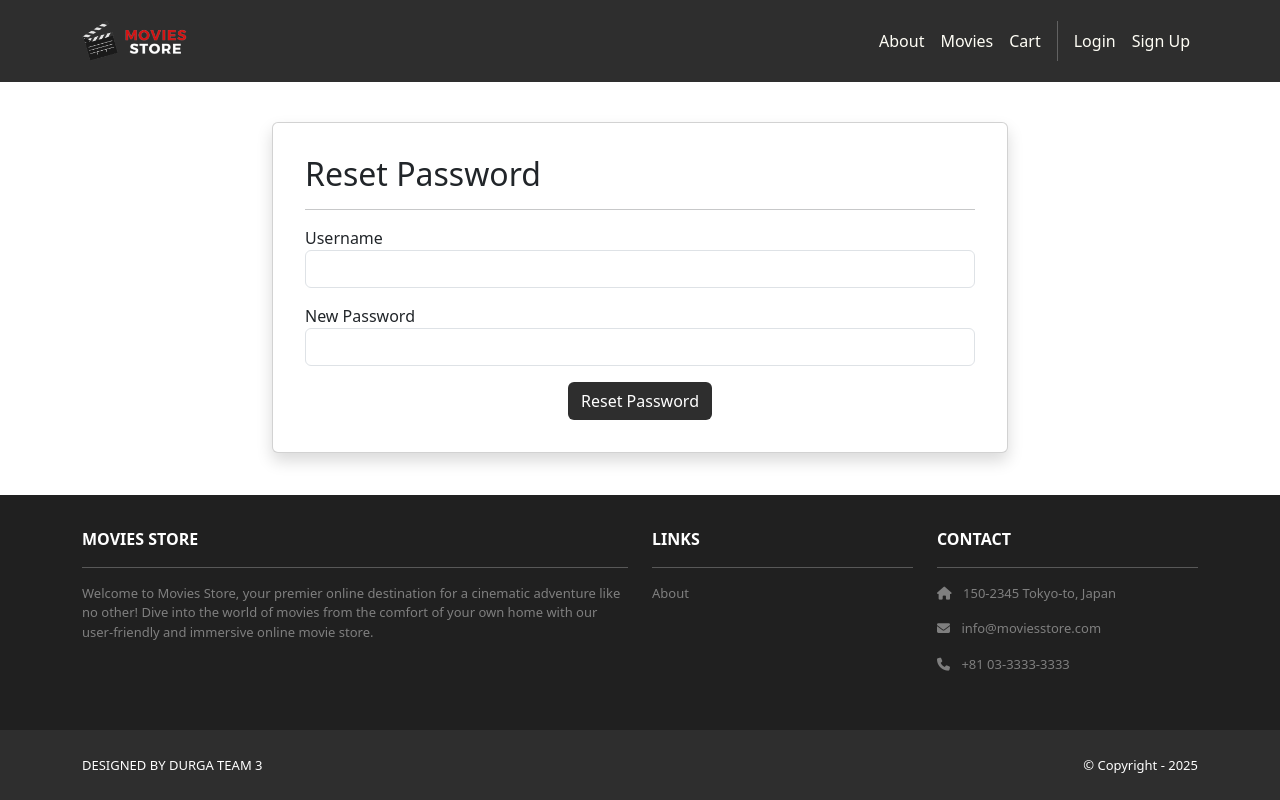
After one commit to cs-2340-durga-3/project-1, a Django app: page /accounts/reset_password/ in a window 1280 px wide. The commit adds this page. Run offline with Django 5.2, Linux system fonts and the light colour scheme; some libraries are stand-ins or nearby versions.

Commit message:
added reset password function

```diff
--- a/accounts/templates/accounts/login.html
+++ b/accounts/templates/accounts/login.html
@@ -31,6 +31,9 @@
                 </button>
               </div>
             </form>
+            <div class="text-center mt-3">
+              <a class="nav-link" href="{% url 'accounts.reset_password' %}">Reset Password</a>
+            </div>
           </div>
         </div>
       </div>
--- /dev/null
+++ b/accounts/templates/accounts/reset_password.html
@@ -0,0 +1,38 @@
+{% extends 'base.html' %}
+{% block content %}
+<div class="p-3 mt-4">
+    <div class="container">
+      <div class="row justify-content-center">
+        <div class="col-md-8">
+          <div class="card shadow p-3 mb-4 rounded">
+            <div class="card-body">
+              <h2>{{ template_data.title }}</h2>
+              <hr />
+              {% if template_data.success %}
+                <div class="alert alert-success">{{ template_data.success }}</div>
+              {% elif template_data.error %}
+                <div class="alert alert-danger">{{ template_data.error }}</div>
+              {% endif %}
+              <form method="POST">
+                {% csrf_token %}
+                <p>
+                  <label for="username">Username</label>
+                  <input id="username" type="text" name="username" required class="form-control">
+                </p>
+                <p>
+                  <label for="new_password">New Password</label>
+                  <input id="new_password" type="password" name="new_password" required class="form-control">
+                </p>
+                <div class="text-center">
+                  <button type="submit" class="btn bg-dark text-white">
+                    Reset Password
+                  </button>
+                </div>
+              </form>
+            </div>
+          </div>
+        </div>
+      </div>
+    </div>
+  </div>
+{% endblock content %}
--- a/accounts/urls.py
+++ b/accounts/urls.py
@@ -6,4 +6,5 @@ urlpatterns = [
     path('login/', views.login, name='accounts.login'),
     path('logout/', views.logout, name='accounts.logout'),
     path('orders/', views.orders, name='accounts.orders'),
+    path('reset_password/', views.reset_password, name='accounts.reset_password'),
 ]
--- a/accounts/views.py
+++ b/accounts/views.py
@@ -4,6 +4,9 @@ from .forms import CustomUserCreationForm, CustomErrorList
 from django.shortcuts import redirect
 from django.contrib.auth.decorators import login_required
 from django.contrib.auth.models import User
+from django.contrib.auth.forms import PasswordResetForm
+from django.core.mail import send_mail
+from django.conf import settings
 
 @login_required
 def logout(request):
@@ -23,6 +26,23 @@ def login(request):
         else:
             auth_login(request, user)
             return redirect('home.index')
+
+def reset_password(request):
+    template_data = {}
+    template_data['title'] = 'Reset Password'
+    if request.method == 'GET':
+        return render(request, 'accounts/reset_password.html', {'template_data': template_data})
+    elif request.method == 'POST':
+        username = request.POST['username']
+        new_password = request.POST['new_password']
+        try:
+            user = User.objects.get(username=username)
+            user.set_password(new_password)
+            user.save()
+            template_data['success'] = 'Password has been reset successfully.'
+        except User.DoesNotExist:
+            template_data['error'] = 'User does not exist.'
+        return render(request, 'accounts/reset_password.html', {'template_data': template_data})
 
 def signup(request):
     template_data = {}
```
Also changed, not shown: db.sqlite3.
